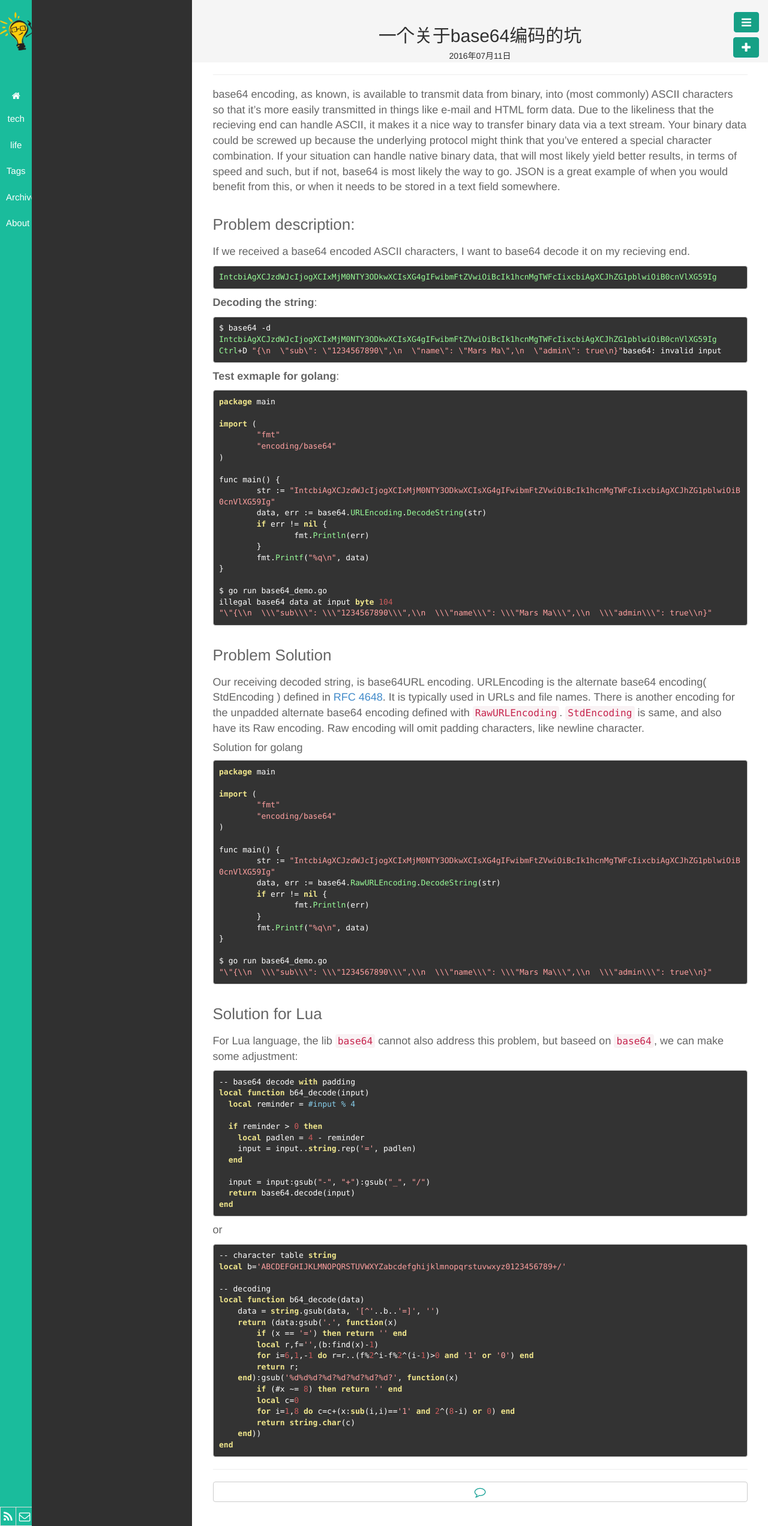
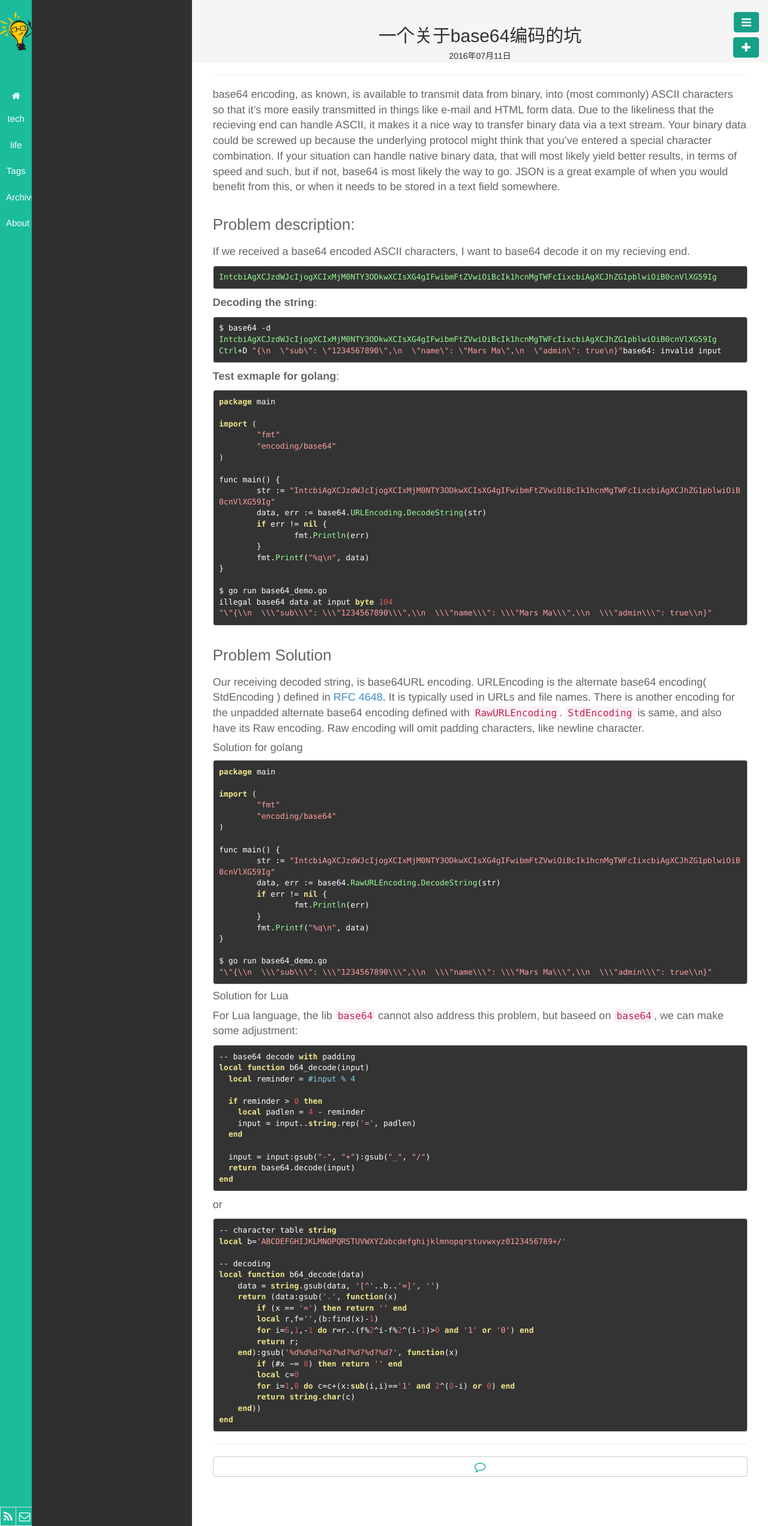
Before and after one commit to wenchma/wenchma.github.io, a Jekyll site: the page built from _posts/tech/2016-07-11-base64-trap.md, in a window 1280 px wide. Shown: the whole page at 60% size. Built offline with Jekyll 4.4.1, drawn with Linux system fonts in a browser that asks for light colours.

Commit message:
format title

````diff
--- a/_posts/tech/2016-07-11-base64-trap.md
+++ b/_posts/tech/2016-07-11-base64-trap.md
@@ -82,7 +82,7 @@ $ go run base64_demo.go
 "\"{\\n  \\\"sub\\\": \\\"1234567890\\\",\\n  \\\"name\\\": \\\"Mars Ma\\\",\\n  \\\"admin\\\": true\\n}"
 ```
 
-### Solution for Lua
+#### Solution for Lua
 
 For Lua language, the lib `base64` cannot also address this problem, but baseed on `base64`, we can make some adjustment:
 
````
